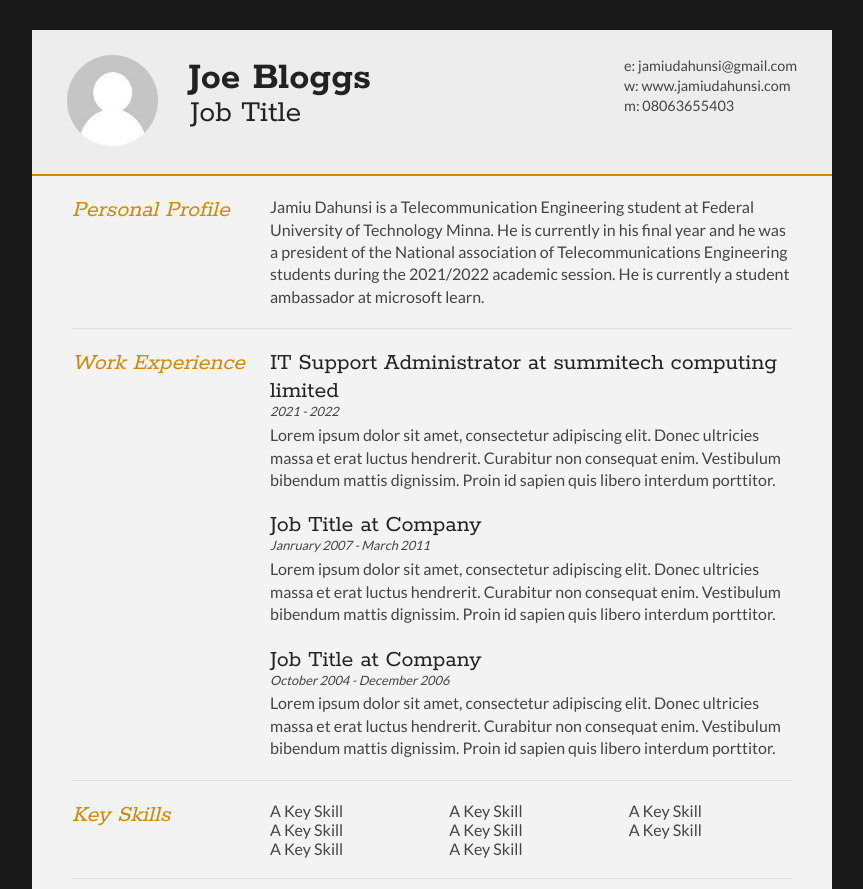
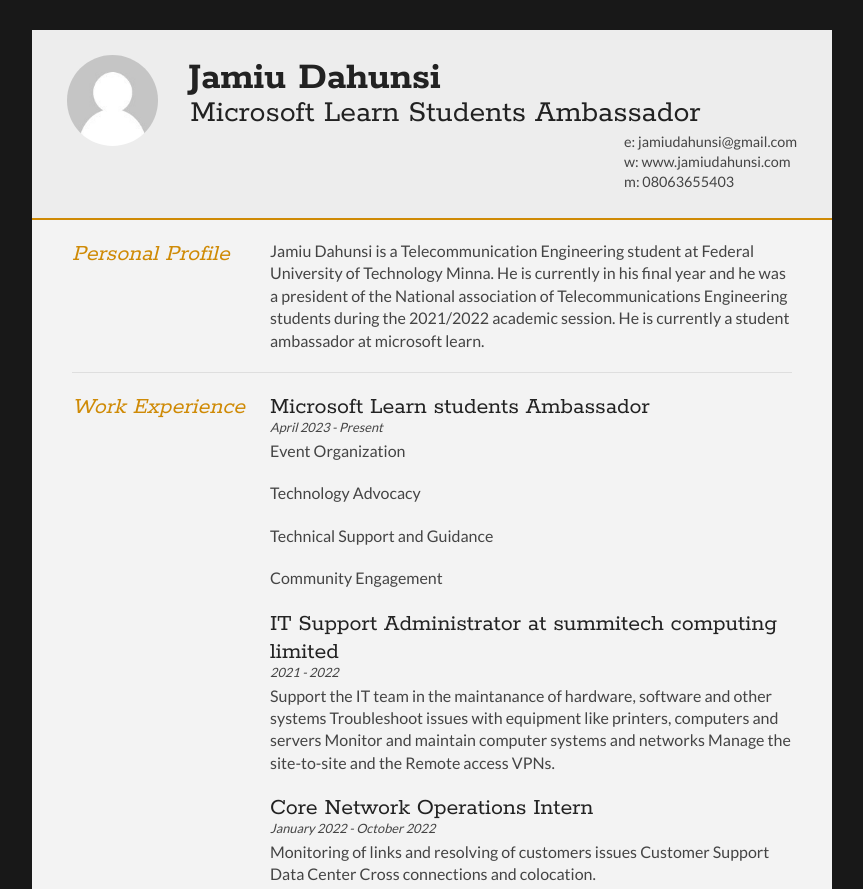
Before and after one commit to JamiuDahunsi/first-repo, a plain HTML site: page index.html in a window 1280 px wide. Shown: the top 889 px of the page, without its empty margins (208-1071 px from the left). Drawn offline with Linux system fonts and the light colour scheme.

Commit message:
Update index.html

```diff
--- a/index.html
+++ b/index.html
@@ -22,8 +22,8 @@
 		</div>
 
 		<div id="name">
-			<h1 class="quickFade delayTwo">Joe Bloggs</h1>
-			<h2 class="quickFade delayThree">Job Title</h2>
+			<h1 class="quickFade delayTwo">Jamiu Dahunsi</h1>
+			<h2 class="quickFade delayThree">Microsoft Learn Students Ambassador</h2>
 		</div>
 
 		<div id="contactDetails" class="quickFade delayFour">
@@ -62,21 +62,30 @@
 
 			<div class="sectionContent">
 				<article>
-					<h2>IT Support Administrator at summitech computing limited</h2>
-					<p class="subDetails">2021 - 2022</p>
-					<p>Lorem ipsum dolor sit amet, consectetur adipiscing elit. Donec ultricies massa et erat luctus hendrerit. Curabitur non consequat enim. Vestibulum bibendum mattis dignissim. Proin id sapien quis libero interdum porttitor.</p>
+					<h2>Microsoft Learn students Ambassador</h2>
+					<p class="subDetails">April 2023 - Present</p>
+					<p>Event Organization</p>
+					<p>Technology Advocacy</p>
+					<p>Technical Support and Guidance</p>
+					<p>Community Engagement</p>
+
 				</article>
 
 				<article>
-					<h2>Job Title at Company</h2>
-					<p class="subDetails">Janruary 2007 - March 2011</p>
-					<p>Lorem ipsum dolor sit amet, consectetur adipiscing elit. Donec ultricies massa et erat luctus hendrerit. Curabitur non consequat enim. Vestibulum bibendum mattis dignissim. Proin id sapien quis libero interdum porttitor.</p>
+					<h2>IT Support Administrator at summitech computing limited</h2>
+					<p class="subDetails">2021 - 2022</p>
+					<p>Support the IT team in the maintanance of hardware, software and other systems
+Troubleshoot issues with equipment like printers, computers and servers
+Monitor and maintain computer systems and networks
+Manage the site-to-site and the Remote access VPNs.</p>
 				</article>
 
 				<article>
-					<h2>Job Title at Company</h2>
-					<p class="subDetails">October 2004 - December 2006</p>
-					<p>Lorem ipsum dolor sit amet, consectetur adipiscing elit. Donec ultricies massa et erat luctus hendrerit. Curabitur non consequat enim. Vestibulum bibendum mattis dignissim. Proin id sapien quis libero interdum porttitor.</p>
+					<h2>Core Network Operations Intern</h2>
+					<p class="subDetails">January 2022 - October 2022</p>
+					<p>Monitoring of links and resolving of customers issues
+Customer Support
+Data Center Cross connections and colocation.</p>
 				</article>
 			</div>
 			<div class="clear"></div>
```
